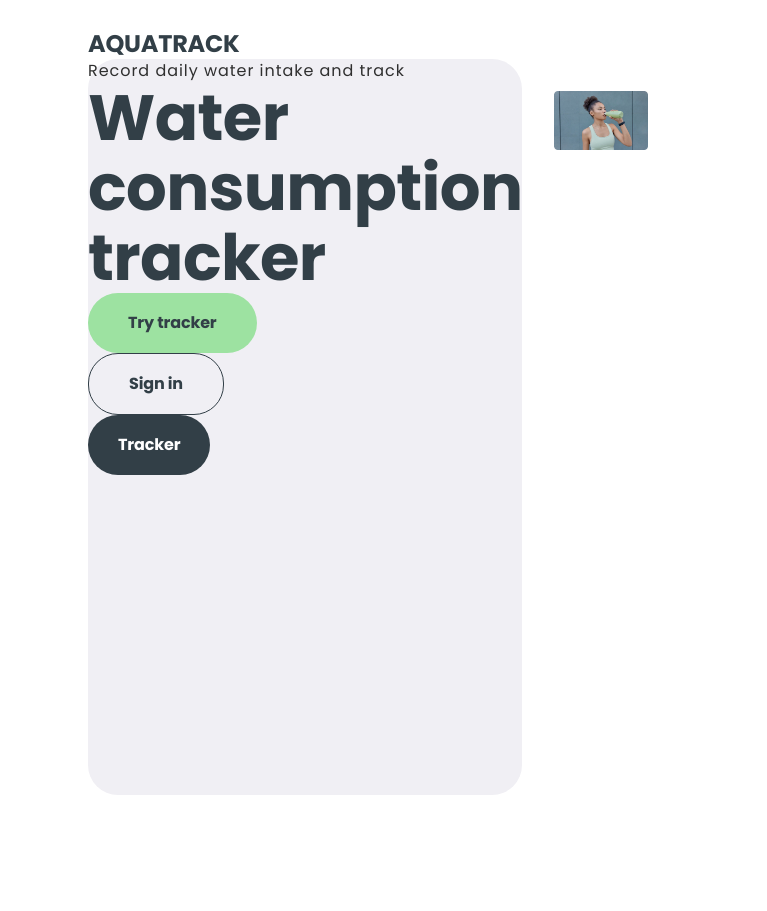
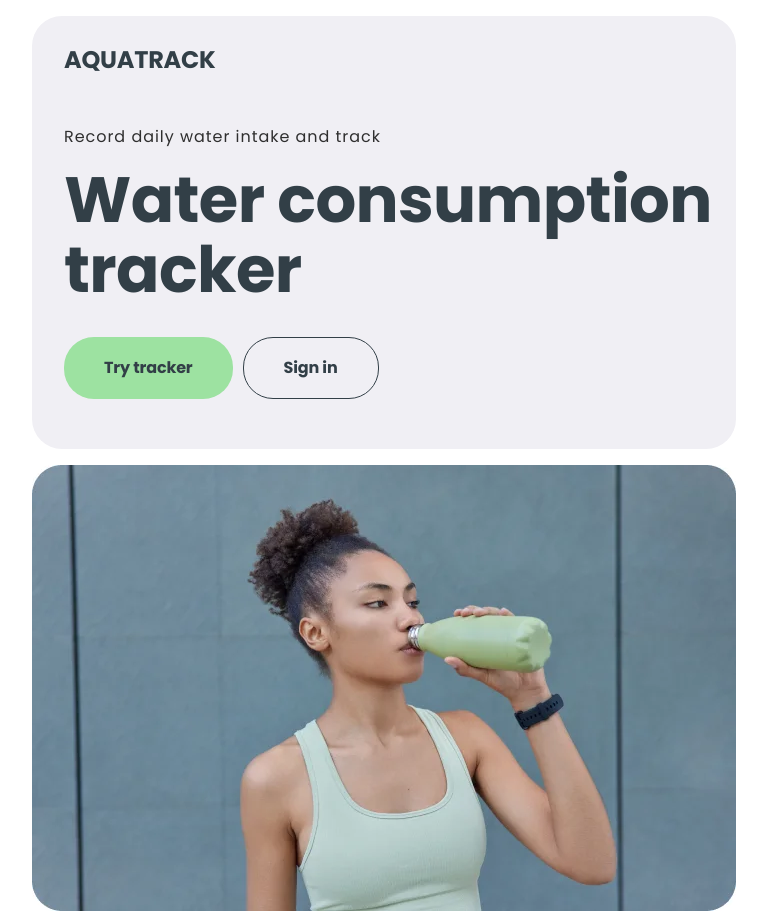
Before and after one commit to VolodymyrKozel/aqua-tracker-project-2, a React (Vite) app: page / in a window 1280 px wide. Shown: the whole page, without its empty margins (256-1023 px from the left). Before the commit the page ends 827 px from the top, so only its background shows below. Built offline with nearby package versions, Linux system fonts and the light colour scheme.

Commit message:
welcome page

```diff
--- a/src/components/AdvantagesSection/AdvantagesSection.module.css
+++ b/src/components/AdvantagesSection/AdvantagesSection.module.css
@@ -1,7 +1,17 @@
 .container {
-  padding: 32px;
+  max-width: 100%;
+  margin-top: 16px;
 }
 
 .picture {
   width: 100%;
+  height: auto;
+  border-radius: 20px;
 }
+
+@media screen and (min-width: 1440px) {
+  .container {
+    /* margin-left: 32px; */
+    margin-top: 0px;
+  }
+}
--- a/src/components/SharedLayout/SharedLayout.module.css
+++ b/src/components/SharedLayout/SharedLayout.module.css
@@ -10,7 +10,7 @@
 /* For small devices */
 @media screen and (min-width: 375px) {
   .container {
-    max-width: 343px;
+    /* max-width: 360px; */
     padding: 0 1rem;
   }
 }
@@ -18,7 +18,7 @@
 /* For medium devices */
 @media screen and (min-width: 768px) {
   .container {
-    max-width: 720px;
+    max-width: 768px;
     padding: 0 2rem;
   }
 }
@@ -26,6 +26,6 @@
 /* For large devices */
 @media screen and (min-width: 1440px) {
   .container {
-    max-width: 1376px;
+    max-width: 1440px;
   }
 }
--- a/src/components/WelcomeSection/WelcomeSection.jsx
+++ b/src/components/WelcomeSection/WelcomeSection.jsx
@@ -1,3 +1,4 @@
+import Logo from '../../components/shared/Logo/Logo';
 import Button from '../shared/Button/Button';
 import css from './WelcomeSection.module.css';
 import { useNavigate } from 'react-router';
@@ -5,17 +6,19 @@ function WelcomeSection() {
   const navigate = useNavigate();
   return (
     <section className={css.container}>
+      <Logo />
+      <div className={css.wrapper_welcome}>
         <p className={css.text}>Record daily water intake and track</p>
         <h1 className={css.title}>Water consumption tracker</h1>
+        <div className={css.btnWrapper}>
           <Button variant="primary" onClick={() => navigate('/signup')}>
             Try tracker
           </Button>
           <Button variant="outline" onClick={() => navigate('/signin')}>
             Sign in
           </Button>
-      <Button variant="secondary" onClick={() => navigate('/tracker')}>
-        Tracker
-      </Button>
+        </div>
+      </div>
     </section>
   );
 }
--- a/src/components/WelcomeSection/WelcomeSection.module.css
+++ b/src/components/WelcomeSection/WelcomeSection.module.css
@@ -1,26 +1,19 @@
 .container {
   border-radius: 30px;
-  width: 704px;
-  height: 498px;
+  padding-top: 24px;
+  padding-left: 16px;
   background: var(--background-white);
 }
 
-@media only screen and (min-width: 768px) {
-  .container {
-    width: 672px;
-    height: 736px;
-  }
+.wrapper_welcome {
+  padding-top: 74px;
+  padding-bottom: 67px;
 }
 
-/* @media screen and (min-width: 1440px) {
-  .container {
-    width: 672px;
-    height: 736px;
-  }
-} */
-
 .text {
+  font-size: 14px;
   letter-spacing: 0.06em;
+  line-height: 18.06px;
 }
 
 .title {
@@ -28,9 +21,28 @@
   line-height: 38px;
   letter-spacing: var(--letter-spacing-normal);
   color: var(--main-color);
+  margin-top: 16px;
+}
+
+.btnWrapper {
+  display: inline-flex;
+  margin-top: 32px;
+  gap: 10px;
 }
 
 @media only screen and (min-width: 768px) {
+  .container {
+    padding-top: 32px;
+    padding-left: 32px;
+  }
+  .wrapper_welcome {
+    padding-top: 50px;
+    padding-bottom: 50px;
+  }
+  .text {
+    font-size: 16px;
+    line-height: 24px;
+  }
   .title {
     font-size: 64px;
     line-height: 70px;
@@ -40,6 +52,13 @@
 }
 
 @media screen and (min-width: 1440px) {
+  .container {
+    max-width: 50%;
+  }
+  .wrapper_welcome {
+    padding-left: 32px;
+    padding-top: 132px;
+  }
   .title {
     font-size: 80px;
     line-height: 76px;
--- a/src/components/shared/Button/Button.module.css
+++ b/src/components/shared/Button/Button.module.css
@@ -2,13 +2,12 @@
   display: flex;
   align-items: center;
   justify-content: center;
-  gap: 8px;
   border: none;
   border-radius: 30px;
-  padding: 18px 40px;
+  padding: 14px 19px;
   font-weight: 700;
-  font-size: 16px;
-  line-height: 1.5;
+  font-size: 14px;
+  line-height: 18.06px;
   letter-spacing: -0.01em;
   text-align: center;
   cursor: pointer;
@@ -57,3 +56,11 @@
 .default:is(:hover, :focus) {
   color: var(--main-color);
 }
+
+@media only screen and (min-width: 768px) {
+  .btn {
+    padding: 18px 40px;
+    font-size: 16px;
+    line-height: 1.5;
+  }
+}
--- a/src/components/shared/Logo/Logo.module.css
+++ b/src/components/shared/Logo/Logo.module.css
@@ -2,8 +2,8 @@
   width: fit-content;
   font-family: var(--font-family);
   font-weight: 700;
-  font-size: 24px;
-  line-height: 100%;
+  font-size: 18px;
+  line-height: 20px;
   letter-spacing: -0.01em;
   text-transform: uppercase;
   text-align: center;
@@ -13,3 +13,16 @@
 .logo:hover {
   transform: translateY(5px);
 }
+
+@media screen and (min-width: 768px) {
+  .logo {
+    font-size: 24px;
+    line-height: 24px;
+  }
+}
+
+@media screen and (min-width: 1440px) {
+  .logo {
+    font-size: 24px;
+  }
+}
--- a/src/index.css
+++ b/src/index.css
@@ -109,7 +109,7 @@ html {
 
 body {
   font-family: var(--font-family); /* Poppins */
-  font-size: var(--normal-font-size-14); /* 16px */
+  font-size: var(--normal-font-size-16); /* 16px */
   font-weight: var(--font-regular); /* 400 */
   background-color: var(--main-white);
   color: var(--main-text);
--- a/src/pages/HomePage/HomePage.jsx
+++ b/src/pages/HomePage/HomePage.jsx
@@ -1,16 +1,12 @@
 import css from './HomePage.module.css';
-import Logo from '../../components/shared/Logo/Logo';
 import WelcomeSection from '../../components/WelcomeSection/WelcomeSection';
 import AdvantagesSection from '../../components/AdvantagesSection/AdvantagesSection';
 
 const HomePage = () => {
   return (
-    <div className={css.container}>
-      <Logo />
-      <div className={css.wrapper}>
-        <WelcomeSection />
-        <AdvantagesSection />
-      </div>
+    <div className={css.wrapper}>
+      <WelcomeSection />
+      <AdvantagesSection />
     </div>
   );
 };
--- a/src/pages/HomePage/HomePage.module.css
+++ b/src/pages/HomePage/HomePage.module.css
@@ -1,14 +1,15 @@
-.container {
-  padding: 32px;
-}
-
 .wrapper {
   display: flex;
   flex-direction: column;
+  width: 100%;
+  box-sizing: border-box;
+  padding-top: 16px;
 }
 
-@media only screen and (min-width: 768px) {
+@media screen and (min-width: 1440px) {
   .wrapper {
     flex-direction: row;
+    padding-top: 32px;
+    gap: 32px;
   }
 }
```
Lines whose indentation alone changed are shown as unchanged.
